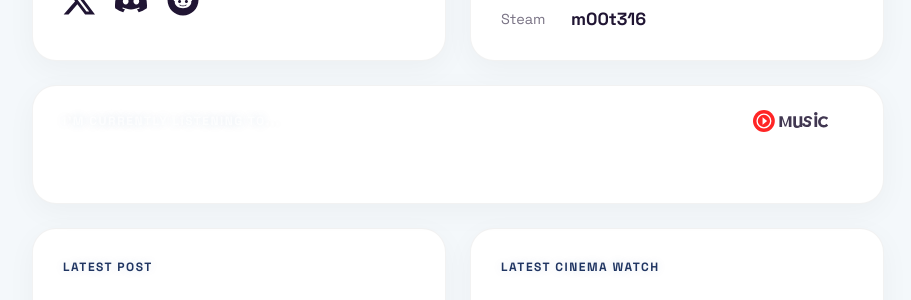
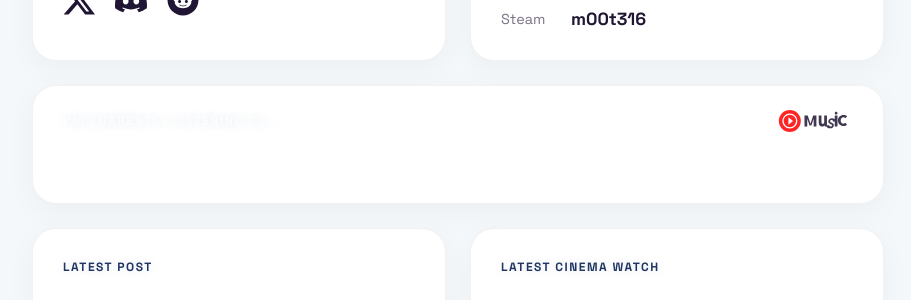
Before and after one commit to PASSK3YS/PASSK3YS.github.io, a Jekyll site: the page built from index.md, in a window 1280 px wide. Shown: the part 456-756 px from the top of the page, without its empty margins (182-1093 px from the left). Built offline with Jekyll 4.4.1, drawn with Linux system fonts in a browser that asks for light colours.

Commit message:
chore: fix youtube music logo on music block

```diff
--- a/index.md
+++ b/index.md
@@ -54,11 +54,11 @@ title: About
             <div class="ytm-header">
                 <h3 id="ytm-header-title" style="margin: 0; font-size: 0.75rem; text-transform: uppercase; letter-spacing: 1.5px; color: rgba(255,255,255,0.7) !important;">I'm currently listening to...</h3>
                 <a href="https://music.youtube.com/" target="_blank" class="ytm-logo-link" aria-label="YouTube Music">
-                    <svg viewBox="0 0 110 24" height="22" width="100">
+                    <svg viewBox="0 0 80 24" height="22" width="75">
                         <circle cx="12" cy="12" r="12" fill="#FF0000"/>
                         <circle cx="12" cy="12" r="7.5" fill="none" stroke="#FFFFFF" stroke-width="1.5"/>
                         <polygon points="10.5,8 15.5,12 10.5,16" fill="#FFFFFF"/>
-                        <path fill="currentColor" d="M29.1 6.7h3.3l3.3 9.7 3.3-9.7h3.3v12h-2.9v-8.9l-2.9 8.3h-1.6l-2.9-8.3v8.9h-2.9v-12zm22.4 12.2c-.8.6-1.9.9-3.2.9-2.6 0-4-1.5-4-4.5V6.7h3v8.3c0 1.6.6 2.3 1.8 2.3.9 0 1.7-.5 2.1-1.3V6.7h3v12h-2.3l-.4-1.3zm12.3-5c0-1.5-1-2.1-2.5-2.5l-1.3-.3c-1-.2-1.3-.6-1.3-1.2 0-.7.7-1.2 1.8-1.2 1.2 0 1.9.5 2 1.5h2.8c-.1-2.2-1.9-3.6-4.7-3.6-2.6 0-4.6 1.3-4.6 3.6 0 1.7.9 2.5 2.6 2.9l1.2.3c1.1.3 1.4.7 1.4 1.4 0 .8-.8 1.4-2.1 1.4-1.4 0-2.2-.6-2.3-1.7h-2.9c.2 2.5 2.2 4.1 5.2 4.1 2.8 0 4.8-1.3 4.8-3.7zm3.8-7.2h3v12h-3v-12zm1.5-4.5c-1.1 0-1.9.8-1.9 1.9s.8 1.9 1.9 1.9 1.9-.8 1.9-1.9-.8-1.9-1.9-1.9zm13.7 6.6c-1.2-1.3-2.9-2.1-4.8-2.1-3.7 0-6.4 2.6-6.4 6.2 0 3.7 2.6 6.2 6.2 6.2 2 0 3.8-.8 4.9-2.2l-2-1.9c-.6.8-1.6 1.4-2.9 1.4-2.1 0-3.3-1.4-3.3-3.6 0-2.2 1.3-3.6 3.3-3.6 1.3 0 2.2.6 2.9 1.4l2.1-1.8z"/>
+                        <path fill="currentColor" d="M 28 6 h 3.5 l 3 9 l 3 -9 H 41 v 12 h -3 v -8.5 l -2.5 7.5 h -2 l -2.5 -7.5 v 8.5 h -3 V 6 Z M 50 18 v -1.5 c -0.5 1 -1.5 1.5 -3 1.5 c -2 0 -3.5 -1.5 -3.5 -4.5 V 6 h 3 v 7 c 0 1.5 0.5 2 1.5 2 s 1.5 -0.5 1.5 -2 V 6 h 3 v 12 h -2.5 Z M 55 16.5 c 0 1 0.5 1.5 1.5 1.5 s 1.5 -0.5 1.5 -1.5 c 0 -1.5 -4 -1 -4 -4 c 0 -2 1.5 -3.5 4 -3.5 c 2.5 0 4 1 4 3.5 h -3 c 0 -1 -0.5 -1.5 -1.5 -1.5 s -1.5 0.5 -1.5 1.5 c 0 1.5 4 1 4 4 c 0 2 -1.5 3.5 -4 3.5 c -2.5 0 -4 -1 -4 -3.5 h 3 Z M 61 6 h 3 v 12 h -3 V 6 Z M 62.5 2 c 0.828 0 1.5 0.672 1.5 1.5 S 63.328 5 62.5 5 S 61 4.328 61 3.5 S 61.672 2 62.5 2 Z M 74.5 16 c -1 1 -2.5 1.5 -4 1.5 c -3.5 0 -6 -2.5 -6 -6 s 2.5 -6 6 -6 c 1.5 0 3 0.5 4 1.5 l -2 2 c -0.5 -0.5 -1.5 -1 -2 -1 c -2 0 -3 1.5 -3 3.5 s 1 3.5 3 3.5 c 1 0 1.5 -0.5 2 -1 l 2 2 Z"/>
                     </svg>
                 </a>
             </div>
```
